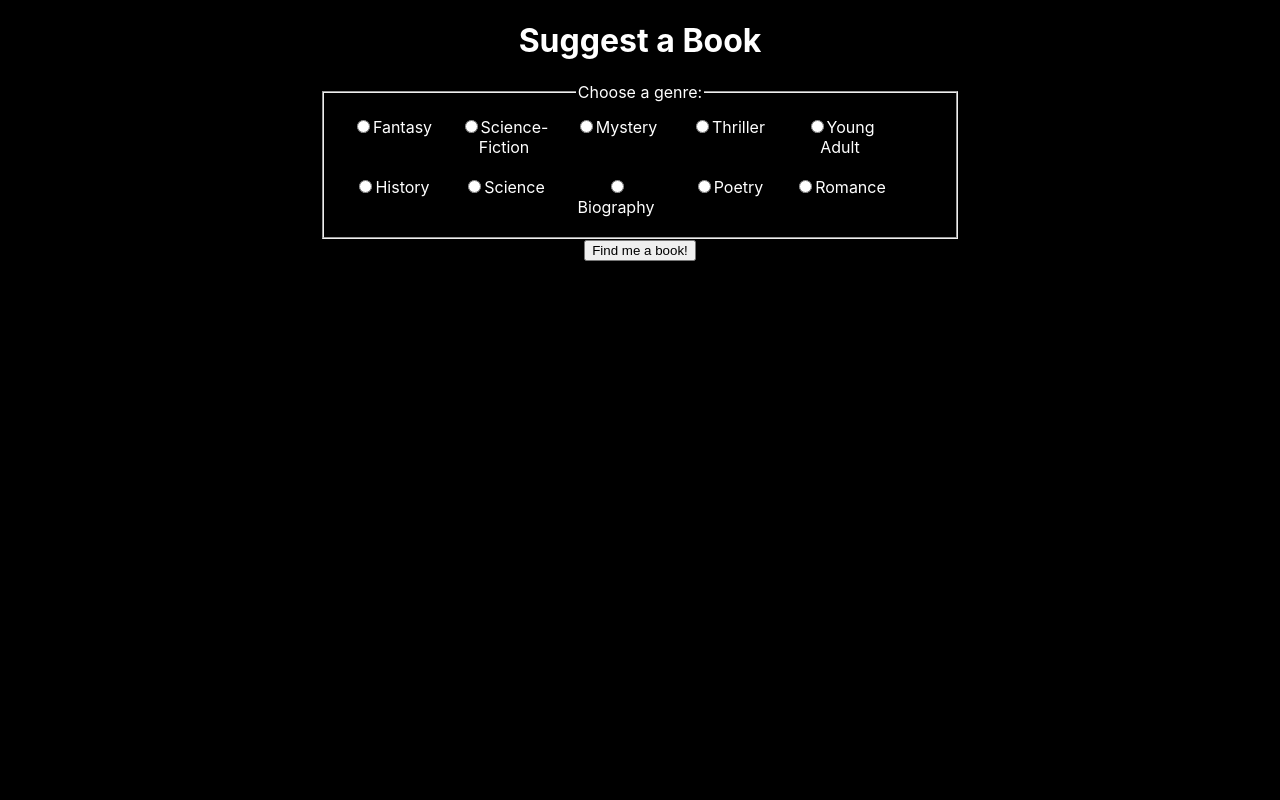
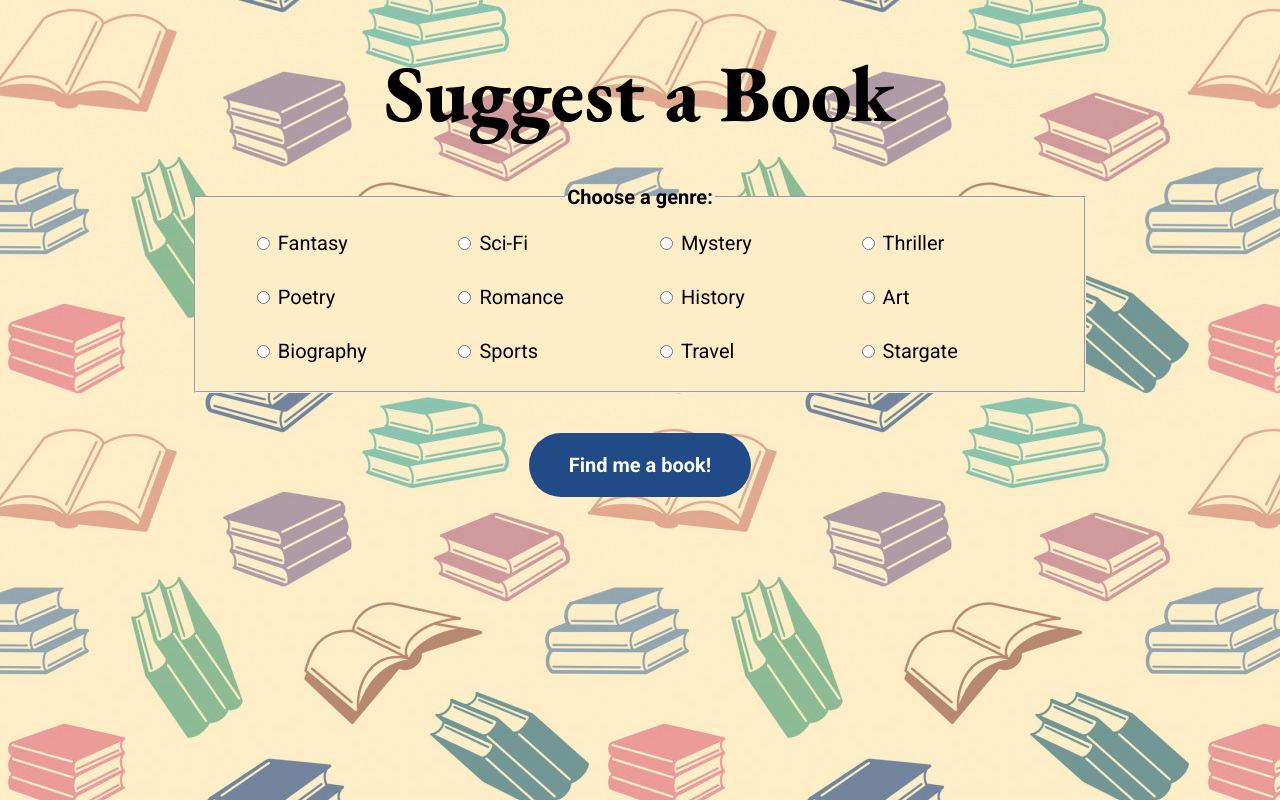
Before and after one commit to cliffstonge/suggest-a-book, a React (Create React App) app: page / in a window 1280 px wide. Built offline with nearby package versions, Linux system fonts and the light colour scheme.

Commit message:
Moved form to its own component and added CSS

```diff
--- a/src/App.css
+++ b/src/App.css
@@ -1,37 +1,102 @@
-html {
-  background-color: #000000;
+@import url('https://fonts.googleapis.com/css2?family=EB+Garamond:wght@800&family=Roboto:wght@400;700&display=swap');
+
+body {
+  background-image: url("./booksBackground.jpg");
+  background-repeat: repeat;
+  font-family: 'Roboto', sans-serif;
+  font-weight: 400;
+  font-size: 20px;
 }
 
 .App {
   text-align: center;
-  color: #ffffff;
 }
 
-form {
-  width: 50%;
+h1 {
+  font-family: 'EB Garamond', serif;
+  font-weight: 800;
+  font-size: 80px;
+  margin: 40px auto;
 }
 
-.main {
+.genre {
   display: flex;
   flex-direction: column;
   align-items: center;
   justify-content: center;
 }
 
+form {
+  width: 70%;
+}
+
 fieldset {
+  background-color: #FFEDC7;
   display: flex;
   flex-wrap: wrap;
+  justify-content: center;
 }
 
-fieldset div {
-  width: calc(25% - 60px);
+fieldset legend {
+  font-weight: 700;
+}
+
+fieldset label {
+  width: 20%;
   padding: 10px;
+  text-align: left;
+  margin: 5px;
+}
+
+fieldset input {
+  margin-right: 8px;
+}
+
+form button {
+  background-color: #214B87;
+  color: #FFFFFF;
+  font-family: 'Roboto', sans-serif;
+  font-weight: 700;
+  font-size: 20px;
+  border: none;
+  padding: 20px 40px;
+  margin: 40px;
+  border-radius: 40px;
 }
 
 img {
-  width: 100%;
+  width: 30%;
 }
 
-.bookInfo {
+.bookSection {
   display: flex;
+  justify-content: center;
+  padding-bottom: 60px;
 }
+
+.bookReturn {
+  background-color: #FFEDC7;
+  display: flex;
+  justify-content: center;
+  align-items: center;
+  width: 50%;
+}
+
+.bookDetails {
+  width: 40%;
+  margin: auto 5%;
+  font-size: 24px;
+}
+
+.title {
+  font-weight: 700;
+  margin: 4px auto;
+}
+
+.subtitle {
+  margin: 0 auto 20px auto;
+}
+
+.author p {
+  margin: 4px auto;
+}
--- a/src/App.js
+++ b/src/App.js
@@ -1,6 +1,7 @@
 import React, {Component} from 'react';
 import axios from 'axios';
-import BookSuggestion from './BookSuggestion.js'
+import BookSuggestion from './BookSuggestion.js';
+import Form from './Form.js';
 import './App.css';
 
 class App extends Component {
@@ -8,7 +9,7 @@ class App extends Component {
     super();
     this.state = {
       book: [],
-      userInput: 'fiction',
+      userInput: 'subject:fiction',
     }
   }
 
@@ -21,7 +22,7 @@ class App extends Component {
   handleClick = (event) => {
     event.preventDefault();
     axios({
-      url: `https://www.googleapis.com/books/v1/volumes?q=subject:${this.state.userInput}`,
+      url: `https://www.googleapis.com/books/v1/volumes?q=${this.state.userInput}`,
       method: 'GET',
       responseType: 'JSON',
       params: {
@@ -44,66 +45,9 @@ class App extends Component {
 
         <h1>Suggest a Book</h1>
 
-        <div class="main">
-          <form>
-            <fieldset>
-              <legend>Choose a genre:</legend>
-              <div>
-              <input onChange={this.handleChange} type="radio" name="genre" value="fantasy" id="fantasy"/>
-              <label>Fantasy</label>
-              </div>
+        <Form handleChange={this.handleChange} handleClick={this.handleClick}/>
 
-              <div>
-              <input onChange={this.handleChange} type="radio" name="genre" value="science-fiction" id="science-fiction"/>
-              <label>Science-Fiction</label>
-              </div>
-
-              <div>
-              <input onChange={this.handleChange} type="radio" name="genre" value="mystery" id="mystery"/>
-              <label>Mystery</label>
-              </div>
-
-              <div>
-              <input onChange={this.handleChange} type="radio" name="genre" value="thriller" id="thriller"/>
-              <label>Thriller</label>
-              </div>
-
-              <div>
-              <input onChange={this.handleChange} type="radio" name="genre" value="young-adult" id="young-adult"/>
-              <label>Young Adult</label>
-              </div>
-
-              <div>
-              <input onChange={this.handleChange} type="radio" name="genre" value="history" id="history"/>
-              <label>History</label>
-              </div>
-
-              <div>
-              <input onChange={this.handleChange} type="radio" name="genre" value="science" id="science"/>
-              <label>Science</label>
-              </div>
-
-              <div>
-              <input onChange={this.handleChange} type="radio" name="genre" value="biography" id="biography"/>
-              <label>Biography</label>
-              </div>
-
-              <div>
-              <input onChange={this.handleChange} type="radio" name="genre" value="poetry" id="poetry"/>
-              <label>Poetry</label>
-              </div>
-
-              <div>
-              <input onChange={this.handleChange} type="radio" name="genre" value="romance" id="romance"/>
-              <label>Romance</label>
-              </div>
-            </fieldset>
-            <button onClick={this.handleClick}>Find me a book!</button>
-          </form>
-
-          <BookSuggestion book={this.state.book} />
-
-        </div>
+        <BookSuggestion book={this.state.book}/>
 
       </div>
     );
--- a/src/BookSuggestion.js
+++ b/src/BookSuggestion.js
@@ -1,17 +1,28 @@
 import React, {Component} from 'react';
-// import defaultImage from './defaultImage.png'
+import defaultImage from './defaultImage.png'
 
 class BookSuggestion extends Component {
     render() {
         return (
             this.props.book.map(items => {
                 return (
-                    <div class="bookInfo" key={items.id}>
-                        <img src={items.volumeInfo.imageLinks.thumbnail} alt={items.volumeInfo.title}/>
-                        <div>
-                            <p>{items.volumeInfo.title}</p>
-                            <p>{items.volumeInfo.subtitle}</p>
-                            <p>By: {items.volumeInfo.authors}</p>
+                    <div className="bookSection">
+                        <div className="bookReturn" key={items.id}>
+                            {items.volumeInfo.imageLinks ? (
+                                <img src={items.volumeInfo.imageLinks.thumbnail} alt={items.volumeInfo.title}/>
+                                ) : (
+                                <img src={defaultImage} alt=""/>
+                                )
+                            }
+
+                            <div className="bookDetails">
+                                <p className="title">{items.volumeInfo.title}</p>
+                                <p className="subtitle">{items.volumeInfo.subtitle}</p>
+                                <div className="author">
+                                    <p>By:</p>
+                                    {items.volumeInfo.authors.map(author => <p>{author}</p>)}
+                                </div>
+                            </div>
                         </div>
                     </div>
                 )
--- a/src/Form.js
+++ b/src/Form.js
@@ -0,0 +1,43 @@
+import React, {Component} from 'react';
+
+class Form extends Component {
+    render() {
+        return (
+            <div className="genre">
+                <form>
+                    <fieldset>
+                        <legend>Choose a genre:</legend>
+
+                        <label><input onChange={this.props.handleChange} type="radio" name="genre" value="subject:fantasy"/>Fantasy</label>
+
+                        <label><input onChange={this.props.handleChange} type="radio" name="genre" value="subject:science-fiction"/>Sci-Fi</label>
+
+                        <label><input onChange={this.props.handleChange} type="radio" name="genre" value="subject:mystery"/>Mystery</label>
+
+                        <label><input onChange={this.props.handleChange} type="radio" name="genre" value="subject:thriller"/>Thriller</label>
+
+                        <label><input onChange={this.props.handleChange} type="radio" name="genre" value="subject:poetry"/>Poetry</label>
+
+                        <label><input onChange={this.props.handleChange} type="radio" name="genre" value="subject:romance"/>Romance</label>
+
+                        <label><input onChange={this.props.handleChange} type="radio" name="genre" value="subject:history"/>History</label>
+
+                        <label><input onChange={this.props.handleChange} type="radio" name="genre" value="subject:art"/>Art</label>
+
+                        <label><input onChange={this.props.handleChange} type="radio" name="genre" value="subject:biography"/>Biography</label>
+
+                        <label><input onChange={this.props.handleChange} type="radio" name="genre" value="subject:sports"/>Sports</label>
+
+                        <label><input onChange={this.props.handleChange} type="radio" name="genre" value="subject:travel"/>Travel</label>
+
+                        <label><input onChange={this.props.handleChange} type="radio" name="genre" value="isbn:0451184106"/>Stargate</label>
+                    </fieldset>
+
+                    <button onClick={this.props.handleClick}>Find me a book!</button>
+                </form>
+            </div>
+        )
+    }
+}
+
+export default Form;
```
Also changed, not shown: src/booksBackground.jpg (added), src/logo.svg (deleted).
